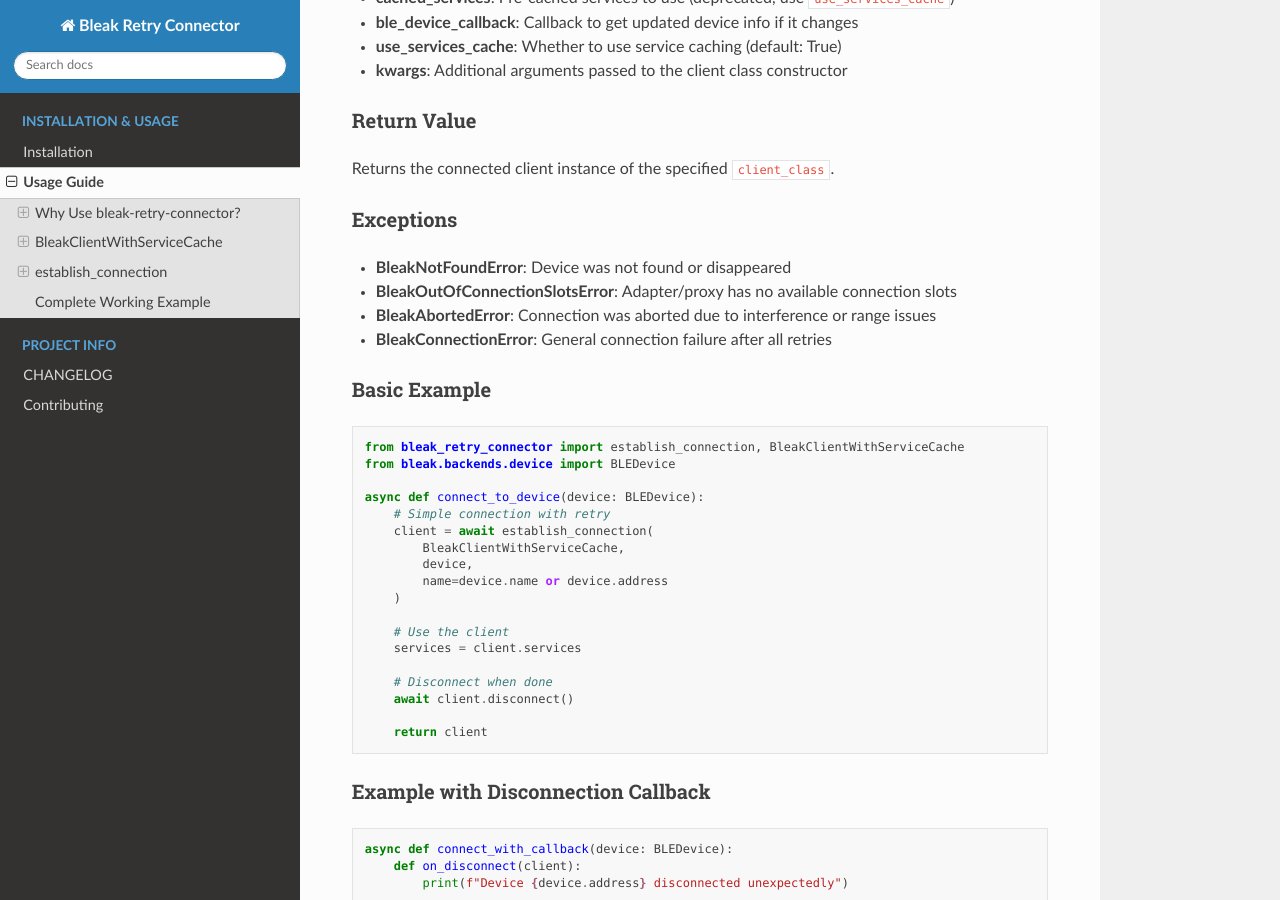
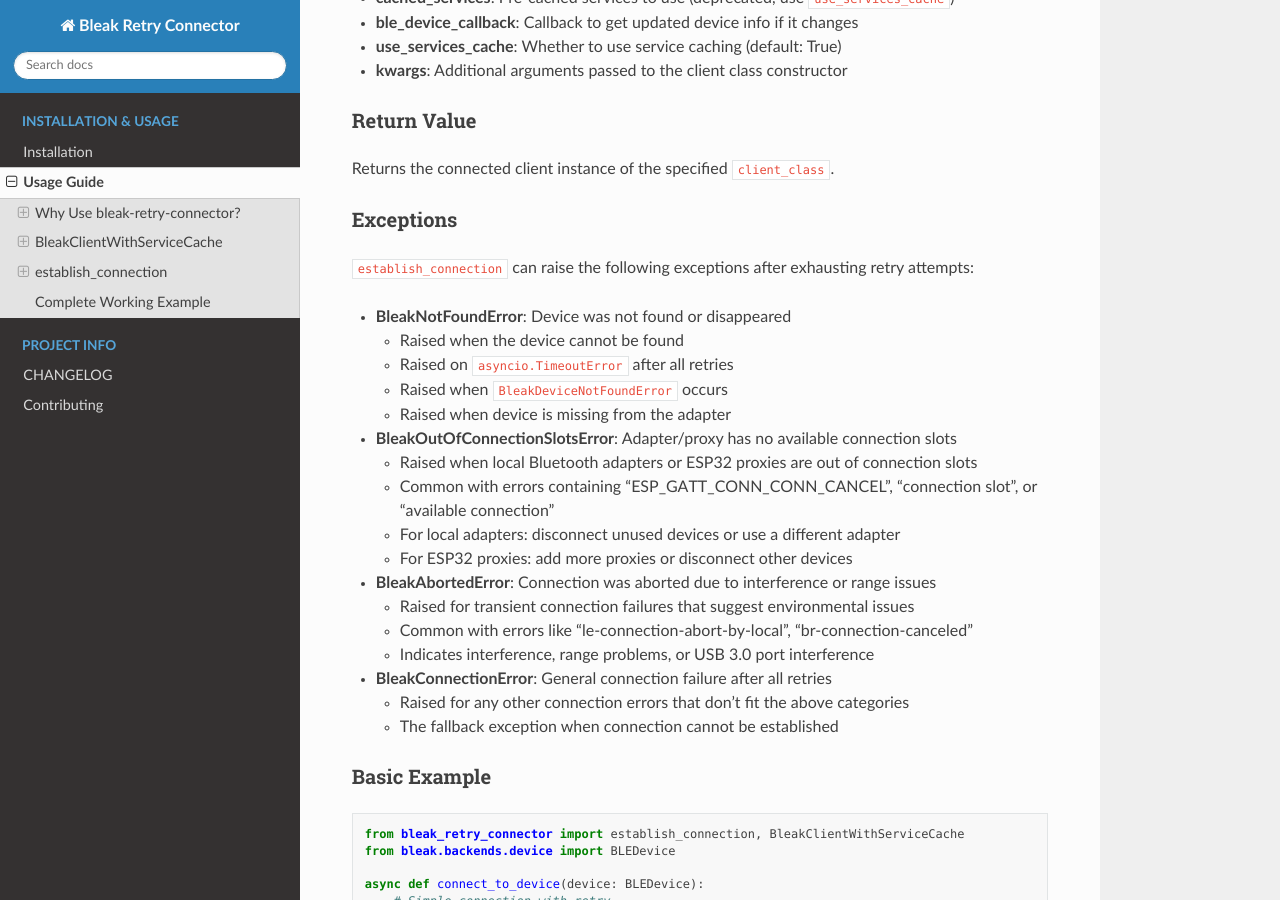
Before and after one commit to Bluetooth-Devices/bleak-retry-connector, a Sphinx documentation site: the page built from docs/source/usage.md, in a window 1280 px wide and 900 px high, scrolled down 2006 px. Built offline with Sphinx 7.4.7 and the Read the Docs theme 3.1.0, drawn with Linux system fonts in a browser that asks for light colours.

Commit message:
feat: document why exceptions are raised (#184)

```diff
--- a/docs/source/usage.md
+++ b/docs/source/usage.md
@@ -86,10 +86,31 @@
 
 ### Exceptions
 
+`establish_connection` can raise the following exceptions after exhausting retry attempts:
+
 - **BleakNotFoundError**: Device was not found or disappeared
+
+  - Raised when the device cannot be found
+  - Raised on `asyncio.TimeoutError` after all retries
+  - Raised when `BleakDeviceNotFoundError` occurs
+  - Raised when device is missing from the adapter
+
 - **BleakOutOfConnectionSlotsError**: Adapter/proxy has no available connection slots
+
+  - Raised when local Bluetooth adapters or ESP32 proxies are out of connection slots
+  - Common with errors containing "ESP_GATT_CONN_CONN_CANCEL", "connection slot", or "available connection"
+  - For local adapters: disconnect unused devices or use a different adapter
+  - For ESP32 proxies: add more proxies or disconnect other devices
+
 - **BleakAbortedError**: Connection was aborted due to interference or range issues
+
+  - Raised for transient connection failures that suggest environmental issues
+  - Common with errors like "le-connection-abort-by-local", "br-connection-canceled"
+  - Indicates interference, range problems, or USB 3.0 port interference
+
 - **BleakConnectionError**: General connection failure after all retries
+  - Raised for any other connection errors that don't fit the above categories
+  - The fallback exception when connection cannot be established
 
 ### Basic Example
 
```
